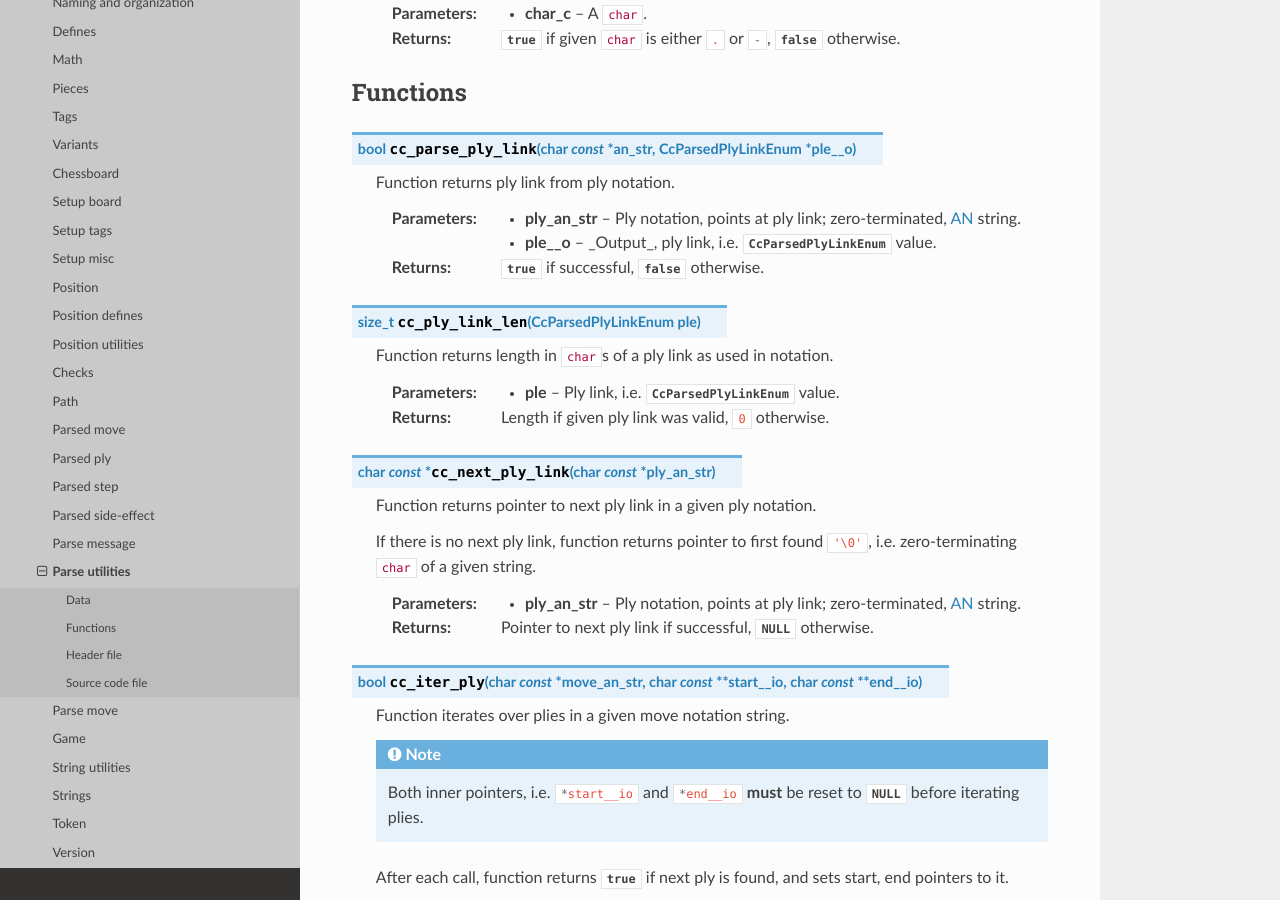
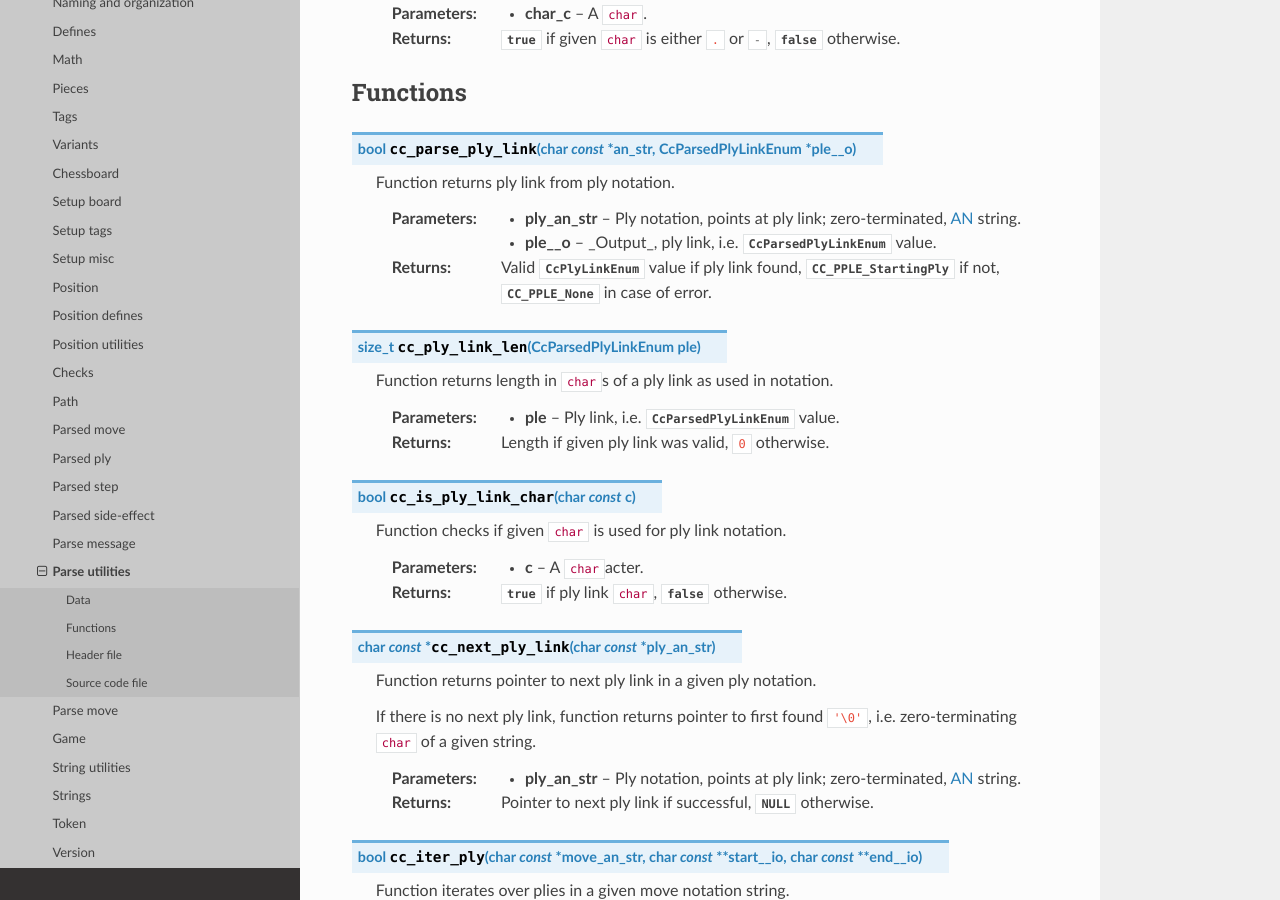
Before and after one commit to mmlacak/crochess, a Sphinx documentation site: the page built from docs/source/libcc/ccparseutils.rst, in a window 1280 px wide and 900 px high, scrolled down 1397 px. Built offline with Sphinx 7.4.7 and the Read the Docs theme 3.1.0, drawn with Linux system fonts in a browser that asks for light colours.

Commit message:
Simplified ply link checker. Parse utils docs.

```diff
--- a/docs/source/conf.py
+++ b/docs/source/conf.py
@@ -26,10 +26,10 @@ copyright = '2021, Mario Mlačak'
 author = 'Mario Mlačak'
 
 # The short X.Y version
-version = "0.0.0.13:1163+20241122.023511"   # docs-new-lib-short-version-major-minor-feature-commit+meta~breaks-place-marker
+version = "0.0.0.19:1169+20241203.012942"   # docs-new-lib-short-version-major-minor-feature-commit+meta~breaks-place-marker
 
 # The full version, including alpha/beta/rc tags
-release = "0.0.0.13:1163+20241122.023511"   # docs-new-lib-full-version-major-minor-feature-commit+meta~breaks-place-marker
+release = "0.0.0.19:1169+20241203.012942"   # docs-new-lib-full-version-major-minor-feature-commit+meta~breaks-place-marker
 
 
 # -- General configuration ---------------------------------------------------
--- a/docs/source/libcc/ccparseutils.rst
+++ b/docs/source/libcc/ccparseutils.rst
@@ -90,7 +90,9 @@ Functions
     :param ply_an_str: Ply notation, points at ply link;
         zero-terminated, :term:`AN` string.
     :param ple__o: _Output_, ply link, i.e. :c:enum:`CcParsedPlyLinkEnum` value.
-    :returns: :c:data:`true` if successful, :c:data:`false` otherwise.
+    :returns: Valid :c:enum:`CcPlyLinkEnum` value if ply link found,
+        :c:enumerator:`CC_PPLE_StartingPly` if not,
+        :c:enumerator:`CC_PPLE_None` in case of error.
 
 .. c:function:: size_t cc_ply_link_len( CcParsedPlyLinkEnum ple )
 
@@ -98,6 +100,13 @@ Functions
 
     :param ple: Ply link, i.e. :c:enum:`CcParsedPlyLinkEnum` value.
     :returns: Length if given ply link was valid, ``0`` otherwise.
+
+.. c:function:: bool cc_is_ply_link_char( char const c )
+
+    Function checks if given :c:`char` is used for ply link notation.
+
+    :param c: A :c:`char`\acter.
+    :returns: :c:data:`true` if ply link :c:`char`, :c:data:`false` otherwise.
 
 .. c:function:: char const * cc_next_ply_link( char const * ply_an_str )
 
```
Also changed, not shown: README.md (+2 -2 lines), 5 other files.
